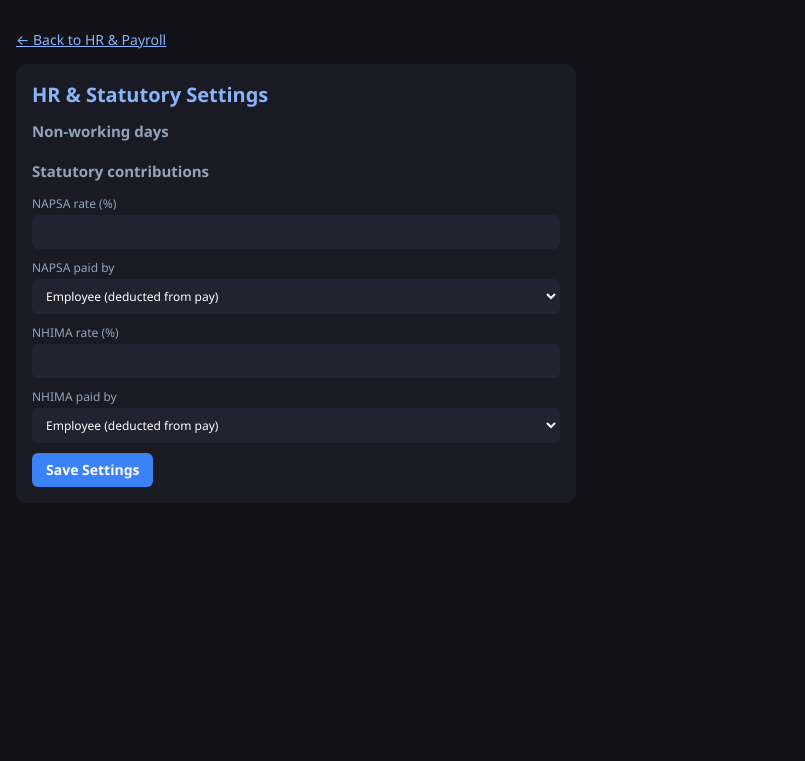
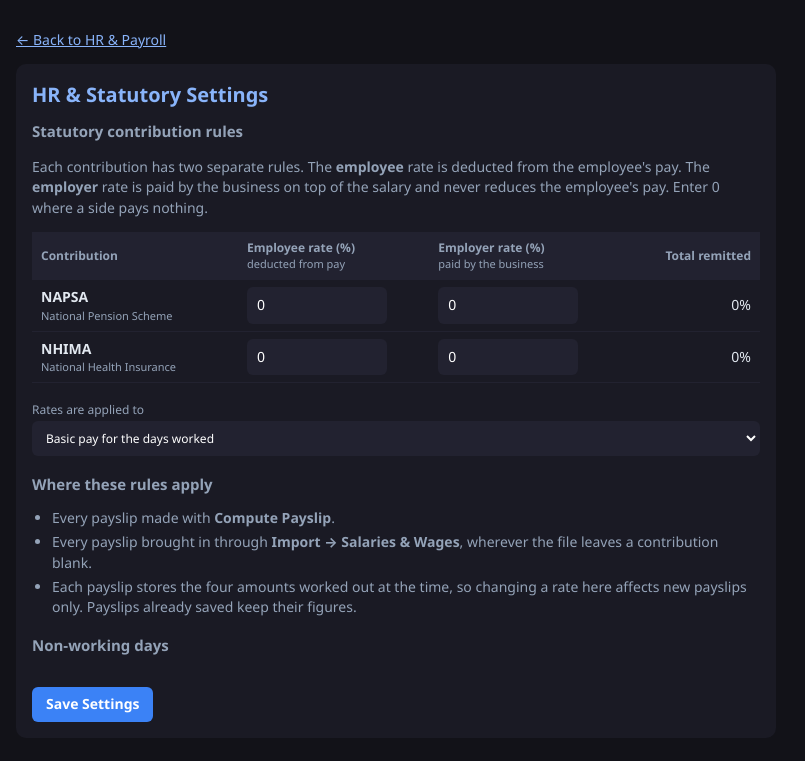
Before and after one commit to TechGuy199/Chimoko-app, a Flask app: template web/templates/hr_settings.html in a window 1280 px wide. Shown: the top 761 px of the page, without its empty margins (0-805 px from the left). Run offline with Flask 3, Linux system fonts and the light colour scheme; the template is opened without the code that fills it, so the values that code supplies are empty; some libraries are stand-ins or nearby versions.

Commit message:
Web: separate employee and employer statutory rules for NAPSA and NHIMA

```diff
--- a/web/app.py
+++ b/web/app.py
@@ -24,7 +24,12 @@ TZ = ZoneInfo(os.environ.get("APP_TIMEZONE", "Africa/Lusaka"))
 PAYMENT_STATUSES = ("Paid", "Partial Payment", "Unpaid")
 PERMISSIONS = ("sell", "procure", "transfer", "delete")
 WEEKDAYS = ("monday", "tuesday", "wednesday", "thursday", "friday", "saturday", "sunday")
-HR_DEFAULTS = {"non_working_days": "saturday,sunday", "napsa_pct": 5.0, "nhima_pct": 2.0, "napsa_bearer": "employee", "nhima_bearer": "employee"}
+# Statutory rules: each contribution has an employee rate (deducted from pay) and an employer rate (paid on top)
+STATUTORY_RATES = ("napsa_employee_pct", "napsa_employer_pct", "nhima_employee_pct", "nhima_employer_pct")
+HR_DEFAULTS = {
+    "non_working_days": "saturday,sunday", "napsa_employee_pct": 5.0, "napsa_employer_pct": 5.0,
+    "nhima_employee_pct": 1.0, "nhima_employer_pct": 1.0, "contribution_base": "basic",
+}
 
 if ON_VERCEL and not IS_POSTGRES:
     raise RuntimeError("DATABASE_URL is not set. Connect a Postgres database to this Vercel project.")
@@ -892,7 +897,18 @@ def procurements_csv():
 
 # --- HR & PAYROLL (ADMIN) ---
 def hr_settings_for(db, biz):
-    return db.one("SELECT non_working_days, napsa_pct, nhima_pct, napsa_bearer, nhima_bearer FROM hr_settings WHERE business_id=?", (biz,)) or dict(HR_DEFAULTS)
+    saved = db.one(
+        f"SELECT non_working_days, {', '.join(STATUTORY_RATES)}, contribution_base FROM hr_settings WHERE business_id=?", (biz,)
+    )
+    rules = dict(HR_DEFAULTS)
+    rules.update({key: value for key, value in (saved or {}).items() if value is not None})
+    return rules
+
+
+def statutory_amounts(rules, calculated_basic, bonuses_total):
+    """The employee and employer share of NAPSA and NHIMA for one payslip. Every new payslip goes through here."""
+    base = calculated_basic + (bonuses_total if rules["contribution_base"] == "gross" else 0.0)
+    return {rate[:-4]: round(base * rules[rate] / 100.0, 2) for rate in STATUTORY_RATES}
 
 
 def expected_work_days(year, month, non_working):
@@ -985,23 +1001,33 @@ def hr_settings():
     db, biz = get_db(), g.user["business_id"]
     if request.method == "POST":
         non_working = ",".join(day for day in WEEKDAYS if request.form.get("day_" + day))
-        napsa_bearer, nhima_bearer = text("napsa_bearer"), text("nhima_bearer")
+        base = text("contribution_base")
         try:
-            napsa, nhima = number("napsa_pct"), number("nhima_pct")
+            rates = [number(rate) for rate in STATUTORY_RATES]
         except ValueError:
-            napsa = nhima = -1
-        if not (0 <= napsa <= 100 and 0 <= nhima <= 100) or napsa_bearer not in ("employee", "employer") or nhima_bearer not in ("employee", "employer"):
-            flash("Rates must be percentages between 0 and 100.", "error")
+            rates = [-1.0]
+        if not all(0 <= rate <= 100 for rate in rates) or base not in ("basic", "gross"):
+            flash("Every rate must be a percentage between 0 and 100. Use 0 where a side pays nothing.", "error")
         elif len(non_working.split(",")) == 7:
             flash("At least one day of the week must be a working day.", "error")
         else:
-            values = (non_working, napsa, nhima, napsa_bearer, nhima_bearer, biz)
+            # napsa_pct, nhima_pct and the two bearer columns belong to the old single-rate rule; they are
+            # still filled in because the table requires them, but nothing reads them any more
+            values = (non_working, *rates, base, rates[0], rates[2], biz)
             if db.one("SELECT business_id FROM hr_settings WHERE business_id=?", (biz,)):
-                db.execute("UPDATE hr_settings SET non_working_days=?, napsa_pct=?, nhima_pct=?, napsa_bearer=?, nhima_bearer=? WHERE business_id=?", values)
+                db.execute(
+                    f"""UPDATE hr_settings SET non_working_days=?, {'=?, '.join(STATUTORY_RATES)}=?, contribution_base=?,
+                               napsa_pct=?, nhima_pct=?, napsa_bearer='employee', nhima_bearer='employee' WHERE business_id=?""",
+                    values,
+                )
             else:
-                db.execute("INSERT INTO hr_settings (non_working_days, napsa_pct, nhima_pct, napsa_bearer, nhima_bearer, business_id) VALUES (?, ?, ?, ?, ?, ?)", values)
+                db.execute(
+                    f"""INSERT INTO hr_settings (non_working_days, {', '.join(STATUTORY_RATES)}, contribution_base, napsa_pct, nhima_pct, business_id, napsa_bearer, nhima_bearer)
+                        VALUES (?, ?, ?, ?, ?, ?, ?, ?, ?, 'employee', 'employee')""",
+                    values,
+                )
             db.commit()
-            flash("HR settings saved. They apply to payslips computed from now on.", "ok")
+            flash("Statutory rules saved. They apply to every payslip computed or imported from now on; existing payslips are unchanged.", "ok")
             return redirect(url_for("hr"))
         return redirect(url_for("hr_settings"))
 
@@ -1036,11 +1062,10 @@ def new_payslip():
 
         basic = employee["basic_salary"]
         calculated_basic = round(basic / expected * worked, 2)
-        napsa = round(calculated_basic * hr_set["napsa_pct"] / 100.0, 2)
-        nhima = round(calculated_basic * hr_set["nhima_pct"] / 100.0, 2)
-        # A contribution is deducted from pay only when the employee bears it; otherwise it is an employer cost
-        emp_napsa, employer_napsa = (napsa, 0.0) if hr_set["napsa_bearer"] == "employee" else (0.0, napsa)
-        emp_nhima, employer_nhima = (nhima, 0.0) if hr_set["nhima_bearer"] == "employee" else (0.0, nhima)
+        # The employee share comes off their pay; the employer share is a cost on top and never touches net pay
+        share = statutory_amounts(hr_set, calculated_basic, sum(bonuses.values()))
+        emp_napsa, employer_napsa = share["napsa_employee"], share["napsa_employer"]
+        emp_nhima, employer_nhima = share["nhima_employee"], share["nhima_employer"]
         net = round(calculated_basic + sum(bonuses.values()) - sum(deductions.values()) - emp_napsa - emp_nhima, 2)
 
         payslip_id = db.insert(
@@ -1070,7 +1095,8 @@ def payslips():
     marks = ",".join("?" for _ in ids)
     slips = db.all(
         f"""SELECT id, employee_name, pay_month, basic_salary, expected_days, worked_days, calculated_basic, bonuses_json, deductions_json,
-                   napsa_amt, nhima_amt, net_payable FROM payroll WHERE business_id=? AND id IN ({marks}) ORDER BY id""",
+                   napsa_amt, nhima_amt, employer_napsa, employer_nhima, net_payable
+            FROM payroll WHERE business_id=? AND id IN ({marks}) ORDER BY id""",
         [biz] + ids,
     )
     for slip in slips:
@@ -1868,8 +1894,8 @@ IMPORT_TEMPLATES = {
         ["", "2026-10-01 09:30", "Jane Banda", "0977123456", "SEED-001", "Maize Seed 10kg", 2, 600, "Paid", ""],
     ),
     "payroll": (
-        ["Employee Name", "NRC Number", "Employment Type", "Pay Month", "Basic Salary", "Expected Days", "Worked Days", "Bonus: Transport", "Deduction: Advance", "NAPSA", "NHIMA", "Net Pay"],
-        ["Mary Banda", "123456/10/1", "Permanent", "2026-10", 4400, 22, 22, 100, 0, "", "", ""],
+        ["Employee Name", "NRC Number", "Employment Type", "Pay Month", "Basic Salary", "Expected Days", "Worked Days", "Bonus: Transport", "Deduction: Advance", "Employee NAPSA", "Employee NHIMA", "Employer NAPSA", "Employer NHIMA", "Net Pay"],
+        ["Mary Banda", "123456/10/1", "Permanent", "2026-10", 4400, 22, 22, 100, 0, "", "", "", "", ""],
     ),
 }
 PAYROLL_COLUMNS = {
@@ -1882,8 +1908,10 @@ PAYROLL_COLUMNS = {
     "worked_days": ("worked days", "days worked", "work days", "actual days worked"),
     "bonuses": ("bonuses", "bonus", "allowances", "additions"),
     "deductions": ("deductions", "deduction", "other deductions"),
-    "napsa": ("napsa",),
-    "nhima": ("nhima",),
+    "napsa": ("napsa", "employee napsa", "napsa employee"),
+    "nhima": ("nhima", "employee nhima", "nhima employee"),
+    "employer_napsa": ("employer napsa", "napsa employer"),
+    "employer_nhima": ("employer nhima", "nhima employer"),
     "net_pay": ("net pay", "net payable", "net salary", "net"),
 }
 # Excel likes to turn "2026-10" into "Oct-26", so that spelling is accepted too
@@ -2318,6 +2346,8 @@ def import_payroll():
         worked = optional_amount(rec, "worked_days", "worked days", problems)
         napsa = optional_amount(rec, "napsa", "NAPSA", problems)
         nhima = optional_amount(rec, "nhima", "NHIMA", problems)
+        employer_napsa = optional_amount(rec, "employer_napsa", "employer NAPSA", problems)
+        employer_nhima = optional_amount(rec, "employer_nhima", "employer NHIMA", problems)
         net = optional_amount(rec, "net_pay", "net pay", problems, minimum=None)
         if expected is not None and expected <= 0:
             problems.append("expected days must be above zero")
@@ -2363,16 +2393,12 @@ def import_payroll():
         if worked is None:
             worked = expected
         calculated_basic = round(basic / expected * worked, 2)
-        # Amounts given in the file are taken as deducted from the employee; blanks follow the HR settings
-        employer_napsa = employer_nhima = 0.0
-        if napsa is None:
-            napsa = round(calculated_basic * hr_set["napsa_pct"] / 100.0, 2)
-            if hr_set["napsa_bearer"] != "employee":
-                napsa, employer_napsa = 0.0, napsa
-        if nhima is None:
-            nhima = round(calculated_basic * hr_set["nhima_pct"] / 100.0, 2)
-            if hr_set["nhima_bearer"] != "employee":
-                nhima, employer_nhima = 0.0, nhima
+        # Blank cells follow the statutory rules in HR Settings, each side on its own; amounts in the file are kept as given
+        share = statutory_amounts(hr_set, calculated_basic, sum(named["bonus"].values()))
+        napsa = share["napsa_employee"] if napsa is None else napsa
+        nhima = share["nhima_employee"] if nhima is None else nhima
+        employer_napsa = share["napsa_employer"] if employer_napsa is None else round(employer_napsa, 2)
+        employer_nhima = share["nhima_employer"] if employer_nhima is None else round(employer_nhima, 2)
         if net is None:
             net = calculated_basic + sum(named["bonus"].values()) - sum(named["deduction"].values()) - napsa - nhima
 
--- a/web/public/static/styles.css
+++ b/web/public/static/styles.css
@@ -266,6 +266,15 @@ td form { margin: 0; display: inline; }
 .card li { margin-bottom: 4px; }
 input[type="file"] { padding: 6px; }
 
+/* Statutory rules */
+.card.rules-form { max-width: 760px; }
+table.rules th small, table.rules td small { display: block; font-weight: 400; color: var(--text-muted); font-size: 11px; white-space: normal; }
+table.rules input { margin-top: 0; max-width: 140px; }
+.rules-summary { margin-bottom: 14px; padding: 10px 12px; border-radius: 8px; background: var(--surface-alt); font-size: 12px; }
+.rules-summary p { margin: 2px 0; }
+.employer-share { margin-top: 16px; }
+.employer-share th { font-weight: 700; white-space: normal; }
+
 /* HR & payroll */
 .card.block { margin-top: 16px; }
 .card.narrow-form { max-width: 560px; }
--- a/web/templates/hr.html
+++ b/web/templates/hr.html
@@ -96,7 +96,7 @@
     <h2>Monthly Payroll &amp; Statutory Summary</h2>
     <div class="table-wrap">
         <table>
-            <thead><tr><th>Month</th><th class="num">Slips</th><th class="num">Total basic</th><th class="num">Employee NAPSA</th><th class="num">Employee NHIMA</th><th class="num">Employer NAPSA</th><th class="num">Employer NHIMA</th><th class="num">Net payout</th></tr></thead>
+            <thead><tr><th>Month</th><th class="num">Slips</th><th class="num">Total basic</th><th class="num">Employee NAPSA</th><th class="num">Employee NHIMA</th><th class="num">Employer NAPSA</th><th class="num">Employer NHIMA</th><th class="num">NAPSA to remit</th><th class="num">NHIMA to remit</th><th class="num">Net payout</th></tr></thead>
             <tbody>
             {% for m in summary %}
                 <tr>
@@ -107,10 +107,12 @@
                     <td class="num">{{ m.emp_nhima|money }}</td>
                     <td class="num">{{ m.empr_napsa|money }}</td>
                     <td class="num">{{ m.empr_nhima|money }}</td>
+                    <td class="num">{{ (m.emp_napsa + m.empr_napsa)|money }}</td>
+                    <td class="num">{{ (m.emp_nhima + m.empr_nhima)|money }}</td>
                     <td class="num ok">{{ m.net|money }}</td>
                 </tr>
             {% else %}
-                <tr><td colspan="8" class="muted center">Nothing to summarise yet.</td></tr>
+                <tr><td colspan="10" class="muted center">Nothing to summarise yet.</td></tr>
             {% endfor %}
             </tbody>
         </table>
--- a/web/templates/hr_settings.html
+++ b/web/templates/hr_settings.html
@@ -2,31 +2,55 @@
 {% block title %}HR Settings — {% endblock %}
 {% block content %}
 <p><a href="{{ url_for('hr') }}">&larr; Back to HR &amp; Payroll</a></p>
-<div class="card narrow-form">
+<div class="card rules-form">
     <h1>HR &amp; Statutory Settings</h1>
     <form method="post">
         {{ csrf_field() }}
-        <h2>Non-working days</h2>
+        <h2>Statutory contribution rules</h2>
+        <p class="muted">
+            Each contribution has two separate rules. The <strong>employee</strong> rate is deducted from the employee's pay.
+            The <strong>employer</strong> rate is paid by the business on top of the salary and never reduces the employee's pay.
+            Enter 0 where a side pays nothing.
+        </p>
+        <div class="table-wrap">
+            <table class="rules">
+                <thead><tr><th>Contribution</th><th>Employee rate (%)<small>deducted from pay</small></th><th>Employer rate (%)<small>paid by the business</small></th><th class="num">Total remitted</th></tr></thead>
+                <tbody>
+                    <tr>
+                        <td><strong>NAPSA</strong><small>National Pension Scheme</small></td>
+                        <td><input name="napsa_employee_pct" type="number" min="0" max="100" step="0.01" value="{{ '%g'|format(s.napsa_employee_pct) }}" aria-label="NAPSA employee rate" required></td>
+                        <td><input name="napsa_employer_pct" type="number" min="0" max="100" step="0.01" value="{{ '%g'|format(s.napsa_employer_pct) }}" aria-label="NAPSA employer rate" required></td>
+                        <td class="num">{{ '%g'|format(s.napsa_employee_pct + s.napsa_employer_pct) }}%</td>
+                    </tr>
+                    <tr>
+                        <td><strong>NHIMA</strong><small>National Health Insurance</small></td>
+                        <td><input name="nhima_employee_pct" type="number" min="0" max="100" step="0.01" value="{{ '%g'|format(s.nhima_employee_pct) }}" aria-label="NHIMA employee rate" required></td>
+                        <td><input name="nhima_employer_pct" type="number" min="0" max="100" step="0.01" value="{{ '%g'|format(s.nhima_employer_pct) }}" aria-label="NHIMA employer rate" required></td>
+                        <td class="num">{{ '%g'|format(s.nhima_employee_pct + s.nhima_employer_pct) }}%</td>
+                    </tr>
+                </tbody>
+            </table>
+        </div>
+        <label class="spaced">Rates are applied to
+            <select name="contribution_base">
+                <option value="basic" {{ 'selected' if s.contribution_base == 'basic' }}>Basic pay for the days worked</option>
+                <option value="gross" {{ 'selected' if s.contribution_base == 'gross' }}>Gross pay (basic pay for the days worked, plus bonuses and allowances)</option>
+            </select>
+        </label>
+
+        <h2 class="spaced">Where these rules apply</h2>
+        <ul class="muted">
+            <li>Every payslip made with <strong>Compute Payslip</strong>.</li>
+            <li>Every payslip brought in through <strong>Import &rarr; Salaries &amp; Wages</strong>, wherever the file leaves a contribution blank.</li>
+            <li>Each payslip stores the four amounts worked out at the time, so changing a rate here affects new payslips only. Payslips already saved keep their figures.</li>
+        </ul>
+
+        <h2 class="spaced">Non-working days</h2>
         {% for day in weekdays %}
         <label class="check"><input type="checkbox" name="day_{{ day }}" {{ 'checked' if day in non_working }}> {{ day|capitalize }}</label>
         {% endfor %}
 
-        <h2 class="spaced">Statutory contributions</h2>
-        <label>NAPSA rate (%) <input name="napsa_pct" type="number" min="0" max="100" step="0.01" value="{{ s.napsa_pct }}" required></label>
-        <label>NAPSA paid by
-            <select name="napsa_bearer">
-                <option value="employee" {{ 'selected' if s.napsa_bearer == 'employee' }}>Employee (deducted from pay)</option>
-                <option value="employer" {{ 'selected' if s.napsa_bearer == 'employer' }}>Employer</option>
-            </select>
-        </label>
-        <label>NHIMA rate (%) <input name="nhima_pct" type="number" min="0" max="100" step="0.01" value="{{ s.nhima_pct }}" required></label>
-        <label>NHIMA paid by
-            <select name="nhima_bearer">
-                <option value="employee" {{ 'selected' if s.nhima_bearer == 'employee' }}>Employee (deducted from pay)</option>
-                <option value="employer" {{ 'selected' if s.nhima_bearer == 'employer' }}>Employer</option>
-            </select>
-        </label>
-        <button class="btn primary">Save Settings</button>
+        <button class="btn primary spaced">Save Settings</button>
     </form>
 </div>
 {% endblock %}
--- a/web/templates/import.html
+++ b/web/templates/import.html
@@ -64,11 +64,11 @@
         <p>Each row is one payslip for one employee for one month. Imported payslips appear under HR &amp; Payroll, in the monthly summary, and can be printed.</p>
         <ul class="muted">
             <li><strong>Required:</strong> Employee Name, Pay Month, Basic Salary.</li>
-            <li><strong>Optional:</strong> NRC Number, Employment Type, Expected Days, Worked Days, Bonuses, Deductions, NAPSA, NHIMA, Net Pay.</li>
+            <li><strong>Optional:</strong> NRC Number, Employment Type, Expected Days, Worked Days, Bonuses, Deductions, Employee NAPSA, Employee NHIMA, Employer NAPSA, Employer NHIMA, Net Pay.</li>
             <li>Name each bonus or deduction with its own column, headed like <strong>Bonus: Transport</strong> or <strong>Deduction: Advance</strong>. Add as many as you need.</li>
             <li>Employees are matched by NRC Number when the file has one, otherwise by name. Anyone not yet registered is registered with the salary in the file.</li>
             <li>Blank Expected Days are counted from the pay month and your HR settings; blank Worked Days mean a full month.</li>
-            <li>Blank NAPSA and NHIMA are worked out from your HR settings. Amounts you provide are used as they are, as employee deductions.</li>
+            <li>Blank NAPSA and NHIMA cells, for the employee and for the employer, are worked out from the statutory rules in HR Settings. Amounts you provide are kept as they are.</li>
             <li>Blank Net Pay is calculated. A Net Pay you provide is stored as given, even if it differs from the calculation.</li>
             <li>Pay Month can be 2026-10, October 2026 or Oct-26.</li>
             <li>An employee who already has a payslip for that month is rejected, which protects against importing a file twice.</li>
```
Also changed, not shown: web/db.py (+14 -0 lines), web/templates/payslip_new.html (+6 -4 lines), web/templates/payslips.html (+11 -3 lines).
